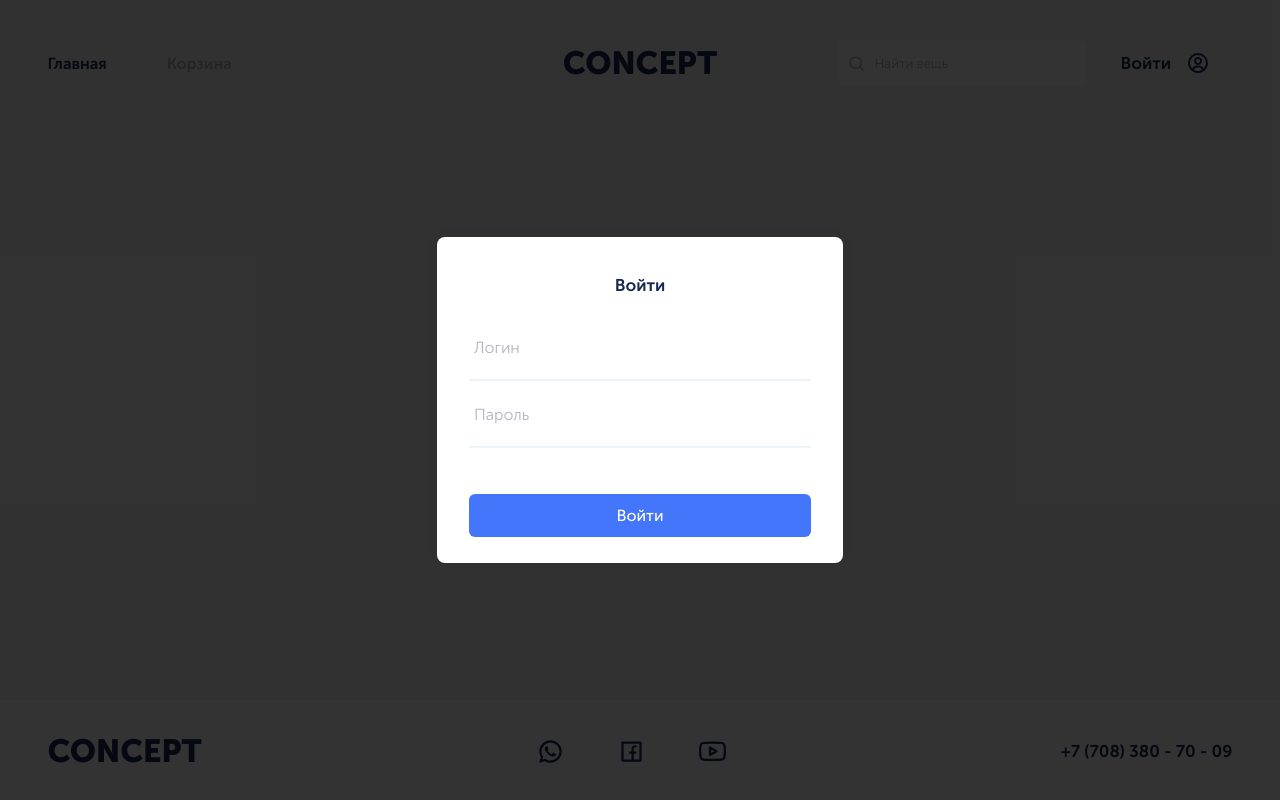
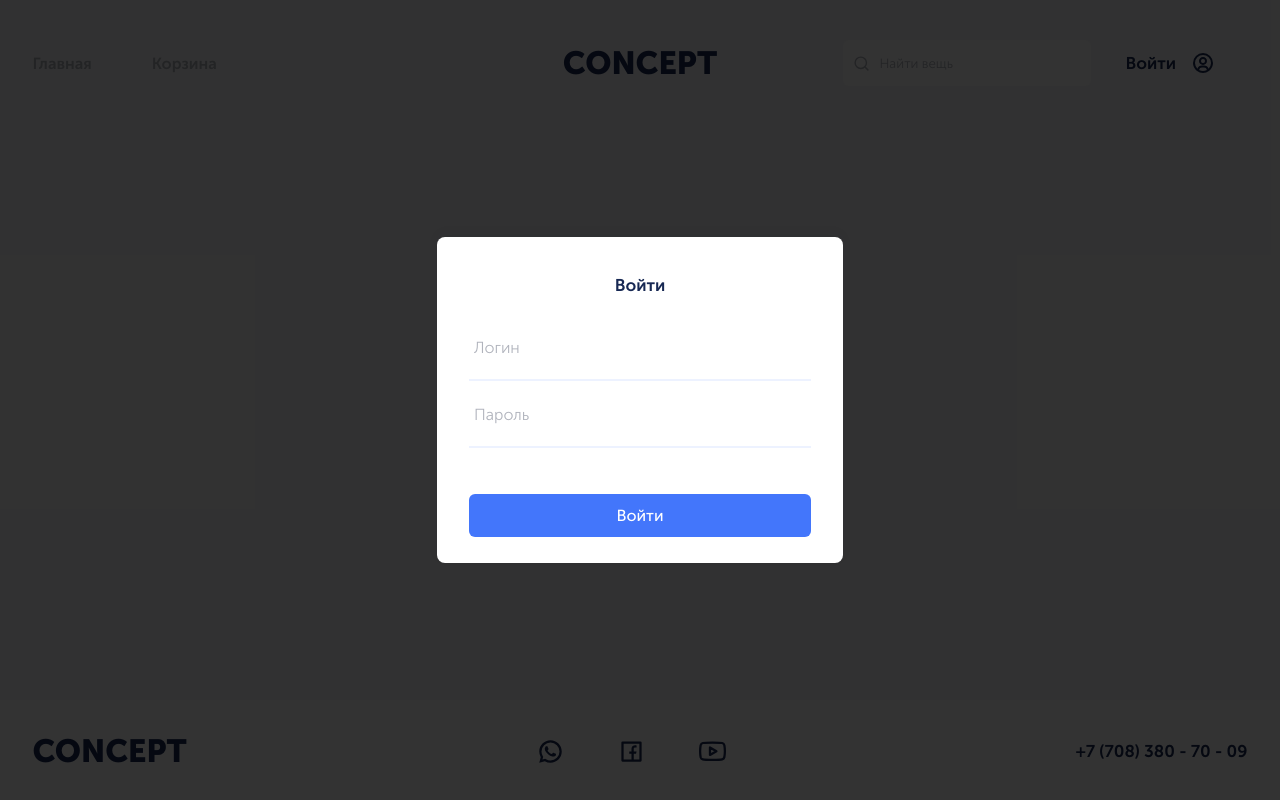
Before and after one commit to Beisenbayev/laundry-website-app, a React (Create React App) app: page /login in a window 1280 px wide. Built offline with nearby package versions, Linux system fonts and the light colour scheme.

Commit message:
application [fixing (style: wrapper sizing, styled links)]

```diff
--- a/src/components/Header/Header.jsx
+++ b/src/components/Header/Header.jsx
@@ -17,7 +17,7 @@ const Header = (props) => {
 			<Wrapper>
 				<div className={s.inner}>
 					<ul className={s.links}>
-						<li><StyledLink to='/'>Главная</StyledLink></li>
+						<li><StyledLink exact to='/'>Главная</StyledLink></li>
 						<li><StyledLink to='/basket'>Корзина {basketItems ? `(${basketItems})`: ''}</StyledLink></li>
 					</ul>
 
--- a/src/components/Main/Categories/CategoryItem/CategoryItem.module.css
+++ b/src/components/Main/Categories/CategoryItem/CategoryItem.module.css
@@ -17,7 +17,7 @@
 
 .block h3 {
   font-size: 14px;
-  font-weight: 700;
+  font-weight: 900;
   letter-spacing: 0.03em;
   text-transform: uppercase;
   color: #172853;
--- a/src/components/Main/Categories/CategoryItem/CategoryItem.scss
+++ b/src/components/Main/Categories/CategoryItem/CategoryItem.scss
@@ -13,7 +13,7 @@
 
    h3 {
       font-size: 14px;
-      font-weight: 700;
+      font-weight: 900;
       letter-spacing: 0.03em;
       text-transform: uppercase;
       color: #172853;
--- a/src/components/common/Wrapper/Wrapper.module.css
+++ b/src/components/common/Wrapper/Wrapper.module.css
@@ -1,4 +1,6 @@
 .block {
+  -webkit-box-sizing: content-box;
+          box-sizing: content-box;
   max-width: 1215px;
   min-width: 1215px;
   margin: 0 auto;
--- a/src/components/common/Wrapper/Wrapper.scss
+++ b/src/components/common/Wrapper/Wrapper.scss
@@ -1,4 +1,5 @@
 .block {
+   box-sizing: content-box;
    max-width: 1215px;
    min-width: 1215px;
    margin: 0 auto;
```
